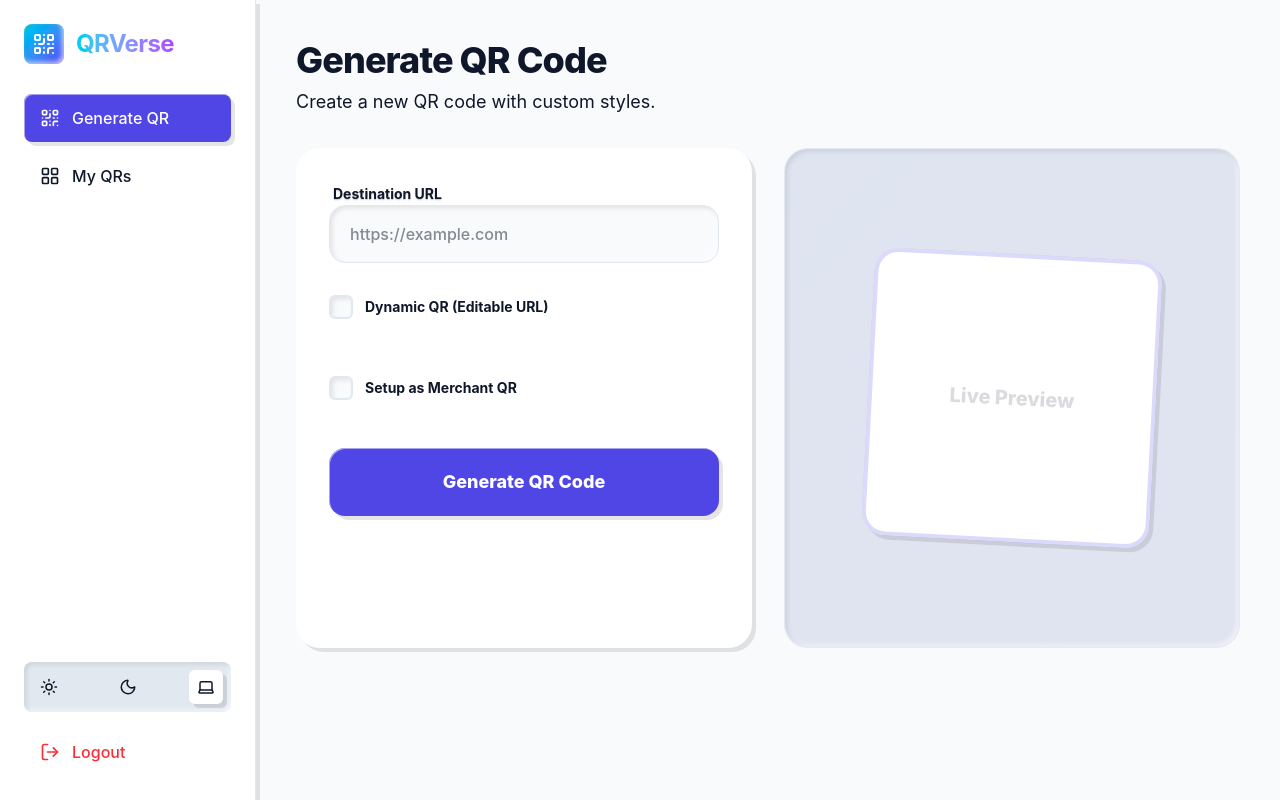
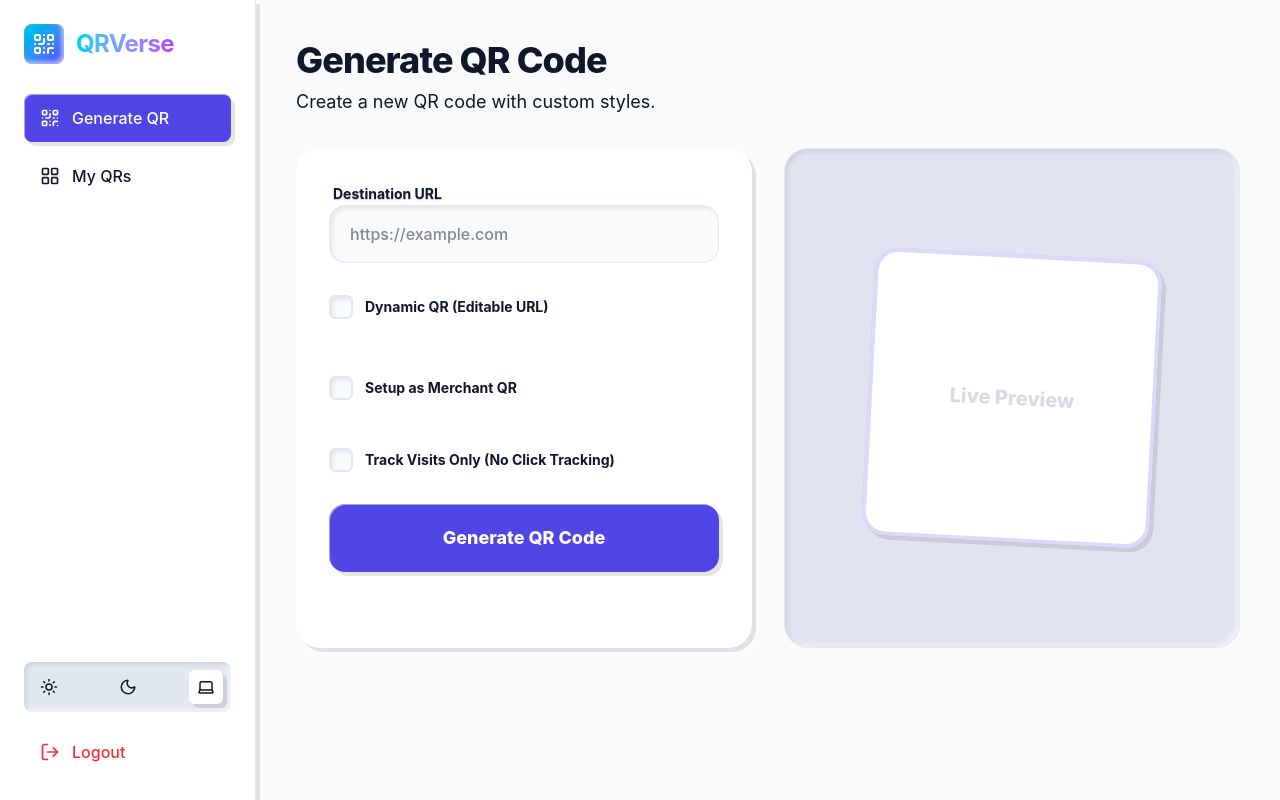
Before and after one commit to kannan2004-cre/qrverse, a React (Vite) app: page /dashboard/generate in a window 1280 px wide. Built offline with nearby package versions, Linux system fonts and the light colour scheme; no server answers; sample sign-in values are in the browser's storage.

Commit message:
Add visit-only tracking feature with checkbox and fix visit tracking logic

```diff
--- a/src/pages/GeneratePage.jsx
+++ b/src/pages/GeneratePage.jsx
@@ -24,6 +24,7 @@ export function GeneratePage() {
     const [isDynamicQR, setIsDynamicQR] = useState(false);
     const [isMerchantQR, setIsMerchantQR] = useState(false);
     const [merchantName, setMerchantName] = useState("");
+    const [trackVisitsOnly, setTrackVisitsOnly] = useState(false);
     const [qrColor, setQrColor] = useState(() => QR_COLORS[Math.floor(Math.random() * QR_COLORS.length)]);
 
     const [isGenerating, setIsGenerating] = useState(false);
@@ -59,6 +60,7 @@ export function GeneratePage() {
                     merchantName: merchantName || null,
                     clicks: 0,
                     color: qrColor,
+                    trackVisitsOnly,
                 });
             } else {
                 await createQrCode({
@@ -67,6 +69,7 @@ export function GeneratePage() {
                     isMerchantQR,
                     merchantName: merchantName || null,
                     color: qrColor,
+                    trackVisitsOnly,
                 });
             }
 
@@ -167,6 +170,26 @@ export function GeneratePage() {
                         </div>
                     </div>
 
+                    <div className="space-y-4">
+                        <label className="flex items-center gap-3 cursor-pointer group">
+                            <div className="relative flex items-center justify-center w-6 h-6">
+                                <input
+                                    type="checkbox"
+                                    checked={trackVisitsOnly}
+                                    onChange={(e) => setTrackVisitsOnly(e.target.checked)}
+                                    className="peer appearance-none w-6 h-6 bg-background border-2 border-border rounded-md shadow-inner-3d checked:bg-primary checked:border-primary transition-all cursor-pointer"
+                                />
+                                <Check className="absolute w-4 h-4 text-primary-foreground opacity-0 peer-checked:opacity-100 pointer-events-none transition-opacity" strokeWidth={3} />
+                            </div>
+                            <span className="font-bold text-sm select-none group-hover:text-primary transition-colors">Track Visits Only (No Click Tracking)</span>
+                        </label>
+                        {trackVisitsOnly && (
+                            <p className="text-sm text-secondary-foreground pl-9">
+                                This QR code will only track when users successfully reach your destination page, not when they scan it.
+                            </p>
+                        )}
+                    </div>
+
                     <button
                         onClick={handleGenerate}
                         disabled={isGenerating || success}
--- a/src/pages/RedirectHandler.jsx
+++ b/src/pages/RedirectHandler.jsx
@@ -33,12 +33,20 @@ export function RedirectHandler() {
                 const targetUrl = qrData.targetUrl;
 
                 try {
-                    await updateDoc(qrDoc.ref, {
-                        clicks: (qrData.clicks || 0) + 1,
-                        visits: (qrData.visits || 0) + 1
-                    });
+                    const updates = {};
+
+                    if (qrData.trackVisitsOnly) {
+                        // Only track visits, not clicks
+                        updates.visits = (qrData.visits || 0) + 1;
+                    } else {
+                        // Track both clicks and visits
+                        updates.clicks = (qrData.clicks || 0) + 1;
+                        updates.visits = (qrData.visits || 0) + 1;
+                    }
+
+                    await updateDoc(qrDoc.ref, updates);
                 } catch (clickError) {
-                    console.warn("Failed to increment clicks and visits (this is okay):", clickError);
+                    console.warn("Failed to increment tracking data (this is okay):", clickError);
                 }
 
                 window.location.replace(targetUrl);
```
